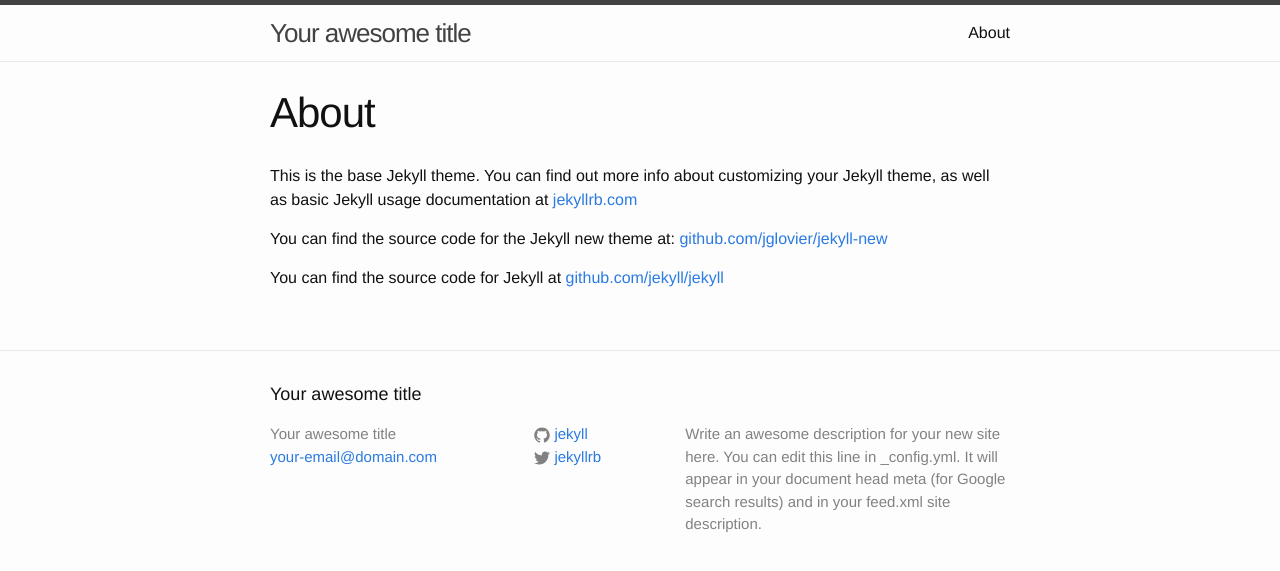
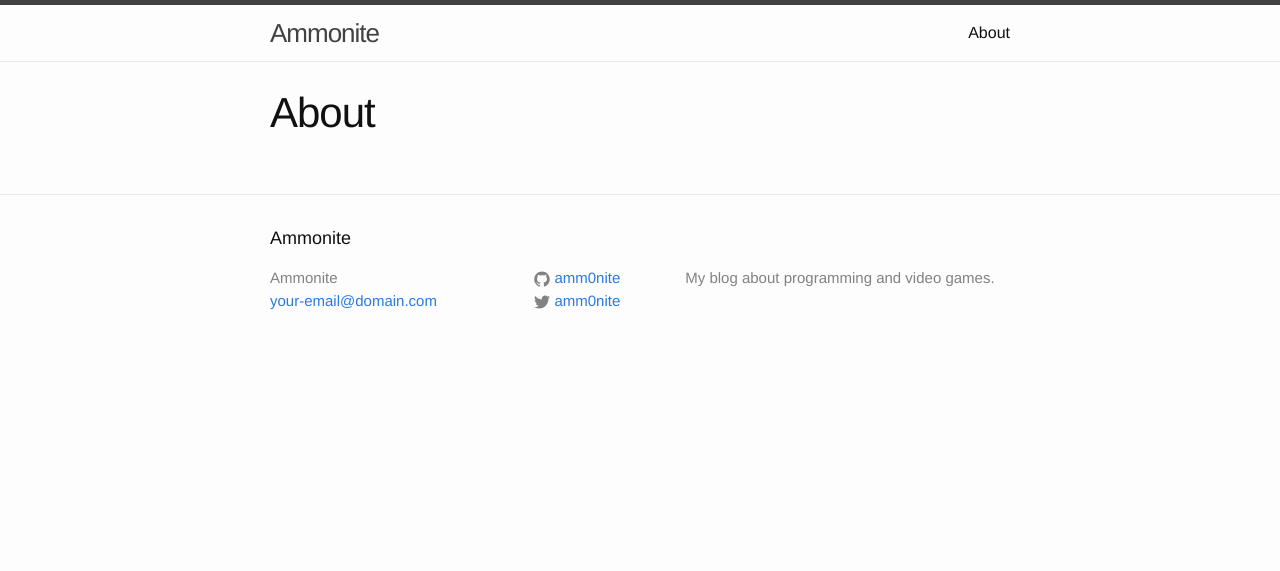
Before and after one commit to amm0nite/amm0nite.github.io, a Jekyll site: the page built from about.md, in a window 1280 px wide. Shown: the top 571 px of the page. Built offline with Jekyll 4.4.1, drawn with Linux system fonts in a browser that asks for light colours.

```diff
--- a/_config.yml
+++ b/_config.yml
@@ -1,14 +1,11 @@
 # Site settings
-title: Your awesome title
+title: Ammonite
 email: your-email@domain.com
-description: > # this means to ignore newlines until "baseurl:"
-  Write an awesome description for your new site here. You can edit this
-  line in _config.yml. It will appear in your document head meta (for
-  Google search results) and in your feed.xml site description.
+description: "My blog about programming and video games."
 baseurl: "" # the subpath of your site, e.g. /blog/
-url: "http://yourdomain.com" # the base hostname & protocol for your site
-twitter_username: jekyllrb
-github_username:  jekyll
+url: "http://amm0nite.github.io" # the base hostname & protocol for your site
+twitter_username: amm0nite
+github_username:  amm0nite
 
 # Build settings
 markdown: kramdown
--- a/about.md
+++ b/about.md
@@ -3,9 +3,3 @@
 title: About
 permalink: /about/
 ---
-
-This is the base Jekyll theme. You can find out more info about customizing your Jekyll theme, as well as basic Jekyll usage documentation at [jekyllrb.com](http://jekyllrb.com/)
-
-You can find the source code for the Jekyll new theme at: [github.com/jglovier/jekyll-new](https://github.com/jglovier/jekyll-new)
-
-You can find the source code for Jekyll at [github.com/jekyll/jekyll](https://github.com/jekyll/jekyll)
```
Also changed, not shown: _posts/2014-09-23-welcome-to-jekyll.markdown (deleted, +0 -25 lines).
